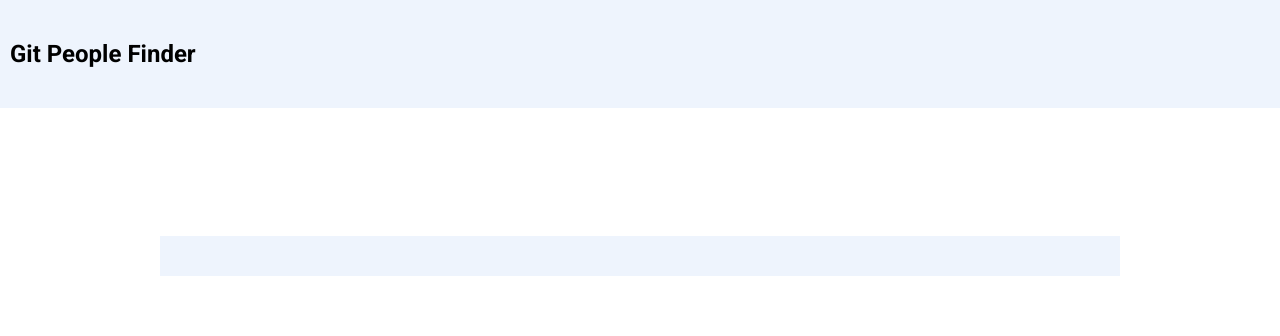
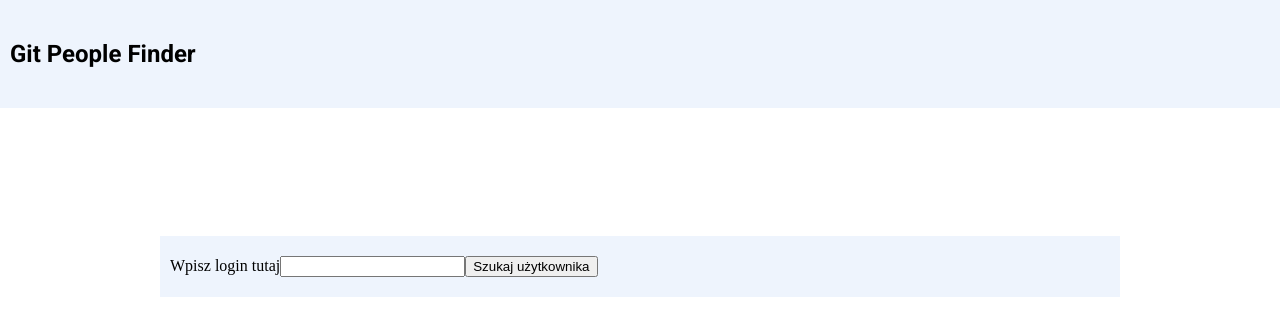
Before and after one commit to FrostyDog/github-user-finder, a React (Create React App) app: page / in a window 1280 px wide. Shown: the top 336 px of the page. Built offline with nearby package versions, Linux system fonts and the light colour scheme.

Commit message:
feat: fetching info on submit + catching error

```diff
--- a/src/App.jsx
+++ b/src/App.jsx
@@ -2,6 +2,7 @@ import React from "react";
 import { Provider } from "react-redux";
 import store from "./redux/store";
 import "./App.scss";
+import LinkInput from "./components/LoginInput";
 
 function App() {
   return (
@@ -10,7 +11,9 @@ function App() {
         <header className="App__header">
           <h2 className="App__header__title"> Git People Finder </h2>
         </header>
-        <main className="App__main">{/* something here */}</main>
+        <main className="App__main">
+          <LinkInput />
+        </main>
         <footer className="App__footer" />
       </div>
     </Provider>
--- a/src/components/Generic/Button/index.jsx
+++ b/src/components/Generic/Button/index.jsx
@@ -0,0 +1,14 @@
+/* eslint react/prop-types: 0 */
+import React from "react";
+import "./style.scss";
+
+function Button({ onSubmit }) {
+  return (
+    <button type="button" onClick={onSubmit} className="Button">
+      {" "}
+      Szukaj użytkownika
+    </button>
+  );
+}
+
+export default Button;
--- /dev/null
+++ b/src/components/LoginInput/index.jsx
@@ -0,0 +1,46 @@
+import React from "react";
+import "./style.scss";
+import { useDispatch } from "react-redux";
+import Button from "../Generic/Button";
+import { getJSON } from "../../utility/fetch";
+
+function LoginInput() {
+  const [login, setLogin] = React.useState("");
+  const dispatch = useDispatch();
+
+  const changeHanle = (event) => {
+    console.log(login);
+    setLogin(event.target.value);
+  };
+
+  const submitChange = () => {
+    console.log("login");
+    getJSON(`https://api.github.com/users/${login}`)
+      .then((res) => {
+        dispatch({ type: "newUserNameObject", payload: res });
+      })
+      .catch(() => {
+        console.log("cathcing eeror with catch");
+      });
+  };
+
+  return (
+    <div className="LoginInput">
+      <label htmlFor="input-field" className="LoginInput__label">
+        {" "}
+        Wpisz login tutaj
+      </label>
+      <input
+        name="input-field"
+        id="input-field"
+        value={login}
+        onChange={changeHanle}
+        className="LoginInput__input"
+      />
+
+      <Button className="LoginInput__button" onSubmit={submitChange} />
+    </div>
+  );
+}
+
+export default LoginInput;
--- a/src/redux/reducers/reducer.js
+++ b/src/redux/reducers/reducer.js
@@ -1,11 +1,11 @@
 const initialState = {
-  currentUser: {},
+  userNameObject: {},
 };
 
 const gitHubUserReducer = (state = initialState, action) => {
   switch (action.type) {
-    case "newUser":
-      return { ...state, currentUser: action.payload };
+    case "newuserNameObject":
+      return { ...state, userNameObject: action.payload };
     default:
       return state;
   }
--- a/src/utility/fetch.js
+++ b/src/utility/fetch.js
@@ -1,17 +1,40 @@
-export async function fetchDataFromArrayOfLinks(arrayOfUrl) {
-  const arrayOfArrays = await Promise.all(
-    arrayOfUrl.map(async (el) => getArrayOfOptions(el)),
-  );
-  const results = [];
-  arrayOfArrays.map((el) => results.push(...el));
-  return results;
-}
+import token from "./token";
 
-export async function getArrayOfOptions(url) {
-  const json = await getJSON(url);
-  return json.hits;
+// async function addNewMembersData(arrayForNewData) {
+//   const result = await Promise.all(
+//     arrayForNewData.map(async (el) => {
+//       const newElement = await fetchPersonalData(el);
+//       return await newElement;
+//     })
+//   );
+
+//   return result;
+// }
+export async function fetchAllPages(url, startPage = 1) {
+  let result = [];
+  let currentPage = startPage;
+  let morePagesAvailable = true;
+
+  while (morePagesAvailable) {
+    const response = getJSON(`${url}?page=${currentPage}`);
+    const data = response;
+    result = [...result, ...data];
+    currentPage += 1;
+    morePagesAvailable = data.length > 0;
+  }
+
+  return result;
 }
 
 export function getJSON(url) {
-  return fetch(url).then((res) => res.json());
+  return fetch(url, {
+    headers: {
+      Authorization: `token ${token}`,
+    },
+  }).then((res) => {
+    if (res.ok) {
+      return res.json();
+    }
+    throw new Error("Something went wrong sorry");
+  });
 }
--- /dev/null
+++ b/src/utility/token.js
@@ -0,0 +1,3 @@
+const token = "425dd6d28c7be98dd5b192d40b0c44ffcf22ce9a";
+
+export default token;
```
Also changed, not shown: src/components/AuthorDetails/index.jsx (+13 -0 lines), src/components/CommitListItem/index.jsx (+13 -0 lines), src/components/ProjectListItem/index.jsx (+14 -0 lines), src/components/Input/style.scss (deleted), src/components/LoginInput/style.scss (added), 1 other file (tests, documents, lock files or other folders).
